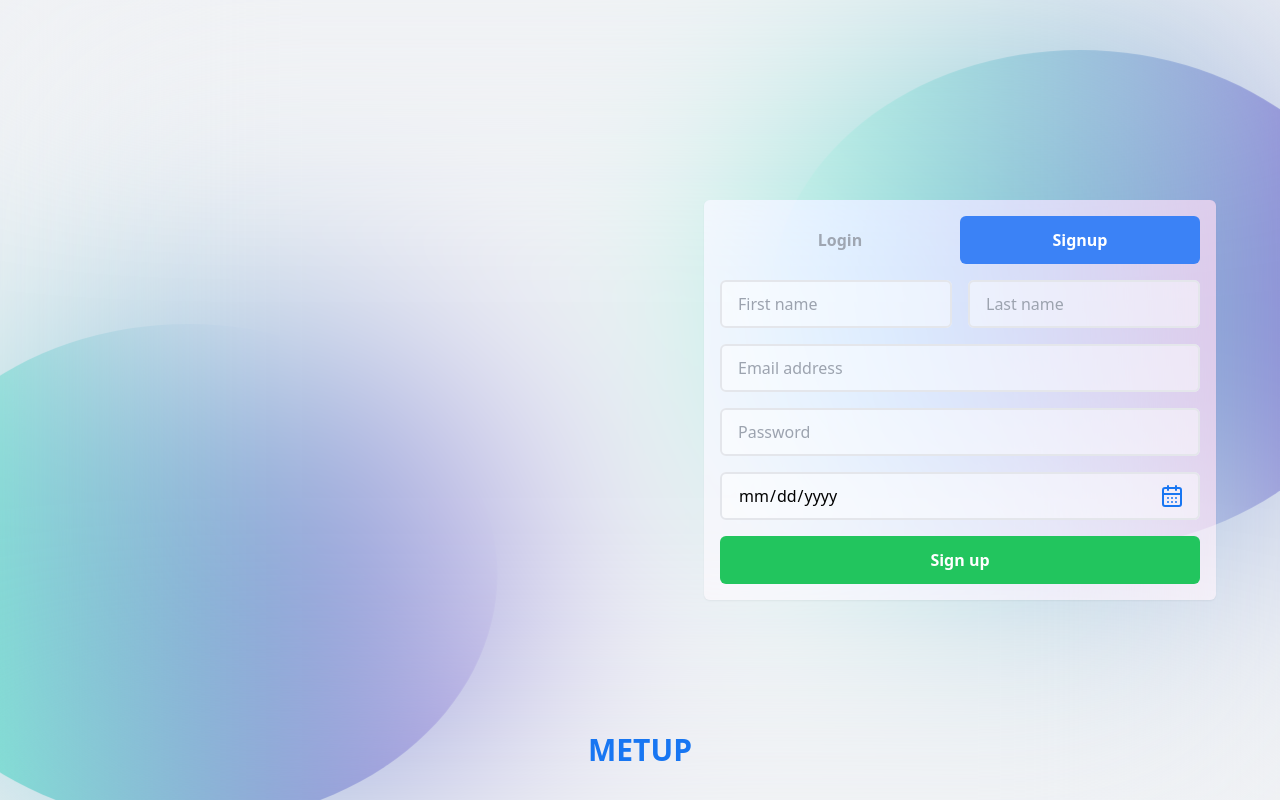
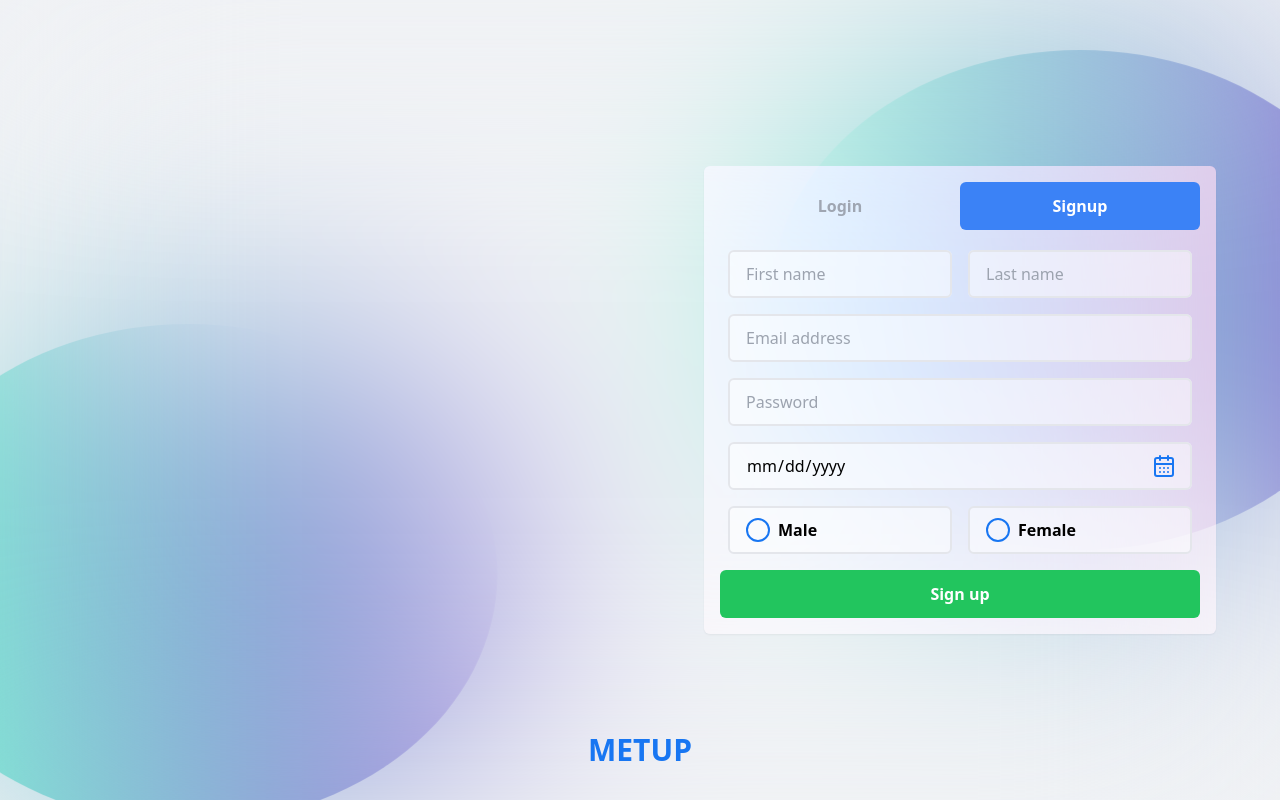
Before and after one commit to SimoSamaa/metup, a Vue app in the folder client/: page /auth in a window 1280 px wide. Both pictures are taken after a click on the button "Signup". Built offline with nearby package versions, Linux system fonts and the light colour scheme; no server answers.

Commit message:
improve improve auth page

```diff
--- a/client/src/components/Logo3D.vue
+++ b/client/src/components/Logo3D.vue
@@ -20,15 +20,15 @@ const path = computed<Function>(() => {
 onMounted(() => {
   const scene = new THREE.Scene();
 
-  const ambientLight = new THREE.AmbientLight(0xffffff, 1.1);
+  const ambientLight = new THREE.AmbientLight(0xffffff, 2.5);
   scene.add(ambientLight);
 
-  const directionalLight = new THREE.DirectionalLight(0xffffff, 1.8);
+  const directionalLight = new THREE.DirectionalLight(0xffffff, 5);
   scene.add(directionalLight);
   directionalLight.position.set(0, 2, 0);
 
-  const pointLight = new THREE.PointLight(0xffffff, 1.8);
-  pointLight.position.set(0, 2, 0);
+  const pointLight = new THREE.PointLight(0xffffff, 5);
+  pointLight.position.set(-2.47, 0.58, 0);
   scene.add(pointLight);
 
   const fbxLoader = new FBXLoader();
--- a/client/src/components/auth/LoginSection.vue
+++ b/client/src/components/auth/LoginSection.vue
@@ -15,6 +15,7 @@
           placeholder="Email address"
           v-model.trim="loginDataForm.email.value"
           :class="{ 'input-error': !loginDataForm.email.isValidate }"
+          @blur="clearValidity('email')"
         >
         <Info v-if="!loginDataForm.email.isValidate" />
       </div>
@@ -27,6 +28,7 @@
           placeholder="Password"
           v-model.trim="loginDataForm.password.value"
           :class="{ 'input-error': !loginDataForm.password.isValidate }"
+          @blur="clearValidity('password')"
         >
         <Info v-if="!loginDataForm.password.isValidate" />
       </div>
@@ -59,6 +61,11 @@ const loginDataForm = reactive({
 });
 
 const validateForm = ref(true);
+
+const clearValidity = (input: string) => {
+  type ElementKey = { [key: string]: { isValidate: boolean; }; };
+  (loginDataForm as ElementKey)[input].isValidate = true;
+};
 
 const checkValidationInput = () => {
   const emailRegex = /^[a-zA-Z0-9._%+-]+@[a-zA-Z0-9.-]+\.[a-zA-Z]{2,}$/;
--- a/client/src/components/auth/SignupSection.vue
+++ b/client/src/components/auth/SignupSection.vue
@@ -3,6 +3,7 @@
     @submit.prevent="submitSignupForm()"
     class="grid gap-4"
   >
+    <div class="grid gap-4 overflow-auto h-[308px] px-2 pt-1">
       <div class="flex gap-4 items-end">
         <!-- FIRST NAME -->
         <div class="data-field ">
@@ -16,6 +17,7 @@
               placeholder="First name"
               v-model.trim="signupDataForm.firstName.value"
               :class="{ 'input-error': !signupDataForm.firstName.isValidate }"
+              @blur="clearValidity('firstName')"
             >
             <Info v-if="!signupDataForm.firstName.isValidate" />
           </div>
@@ -32,6 +34,7 @@
               placeholder="Last name"
               v-model.trim="signupDataForm.lastName.value"
               :class="{ 'input-error': !signupDataForm.lastName.isValidate }"
+              @blur="clearValidity('lastName')"
             >
             <Info v-if="!signupDataForm.lastName.isValidate" />
           </div>
@@ -49,6 +52,7 @@
             placeholder="Email address"
             v-model.trim="signupDataForm.email.value"
             :class="{ 'input-error': !signupDataForm.email.isValidate }"
+            @blur="clearValidity('email')"
           >
           <Info v-if="!signupDataForm.email.isValidate" />
         </div>
@@ -61,6 +65,7 @@
             placeholder="Password"
             v-model.trim="signupDataForm.password.value"
             :class="{ 'input-error': !signupDataForm.password.isValidate }"
+            @blur="clearValidity('password')"
           >
           <Info v-if="!signupDataForm.password.isValidate" />
         </div>
@@ -77,6 +82,7 @@
             placeholder="Password"
             v-model.trim="signupDataForm.date.value"
             :class="{ 'input-error': !signupDataForm.date.isValidate }"
+            @blur="clearValidity('date')"
           >
           <CalendarDays
             class="calendar-days"
@@ -84,13 +90,48 @@
           />
         </div>
       </div>
-
+      <!-- GENDER -->
+      <div class="gender flex gap-4">
+        <label
+          for="male"
+          tabindex="0"
+          :class="{ 'input-error': !signupDataForm.gender.isValidate }"
+          @blur="clearValidity('gender')"
+        >
+          <input
+            type="radio"
+            value="Male"
+            name="gender"
+            id="male"
+            v-model="signupDataForm.gender.value"
+          >
+          <span></span>
+          <p>Male</p>
+        </label>
+        <label
+          for="female"
+          tabindex="0"
+          :class="{ 'input-error': !signupDataForm.gender.isValidate }"
+          @blur="clearValidity('gender')"
+        >
+          <input
+            type="radio"
+            value="Female"
+            name="gender"
+            id="female"
+            v-model="signupDataForm.gender.value"
+          >
+          <span></span>
+          <p>Female</p>
+        </label>
+      </div>
+    </div>
     <button class="custom-btn bg-green-500 hover:bg-green-700">Sign up</button>
   </form>
 </template>
 
 <script setup lang="ts">
-import { ref, reactive } from 'vue';
+import { ref, reactive, onMounted } from 'vue';
 import { Info, CalendarDays } from 'lucide-vue-next';
 
 const signupDataForm = reactive({
@@ -114,9 +155,18 @@ const signupDataForm = reactive({
     value: '',
     isValidate: true,
   },
+  gender: {
+    value: '',
+    isValidate: true,
+  },
 });
 
 const validateForm = ref(true);
+
+const clearValidity = (input: string) => {
+  type ElementKey = { [key: string]: { isValidate: boolean; }; };
+  (signupDataForm as ElementKey)[input].isValidate = true;
+};
 
 const checkValidationInput = () => {
   const emailRegex = /^[a-zA-Z0-9._%+-]+@[a-zA-Z0-9.-]+\.[a-zA-Z]{2,}$/;
@@ -156,6 +206,13 @@ const checkValidationInput = () => {
   } else {
     signupDataForm.date.isValidate = true;
   }
+
+  if (!signupDataForm.gender.value) {
+    signupDataForm.gender.isValidate = false;
+    validateForm.value = false;
+  } else {
+    signupDataForm.gender.isValidate = true;
+  }
 };
 
 const submitSignupForm = async () => {
@@ -169,12 +226,29 @@ const submitSignupForm = async () => {
       lastName: signupDataForm.lastName.value,
       email: signupDataForm.email.value,
       password: signupDataForm.password.value,
-      date: signupDataForm.date.value
+      date: signupDataForm.date.value,
+      gender: signupDataForm.gender.value,
     },);
   } catch (err) {
     console.log((err as { message: string; }));
   }
 };
+
+onMounted(() => {
+  const handleEnterKey = (e: KeyboardEvent) => {
+    const focusedElement = document.activeElement as HTMLElement;
+
+    if (e && e.key === 'Enter') {
+      if (!(focusedElement && focusedElement.tagName.toLowerCase() === 'label')) return;
+      const genderInput = focusedElement.querySelector('[type="radio"]') as HTMLInputElement;
+      genderInput.checked = true;
+      signupDataForm.gender.value = genderInput.value;
+    }
+
+  };
+
+  document.addEventListener('keydown', handleEnterKey);
+});
 </script>
 
 <style scoped lang="scss">
@@ -185,4 +259,51 @@ const submitSignupForm = async () => {
     color: theme('colors.red.500') !important;
   }
 }
+
+// GENDER
+.gender {
+  label {
+    @apply flex-1 flex gap-2 items-center bg-white px-4 h-[48px] rounded-md cursor-pointer bg-opacity-50 border-2 border-third;
+
+    &:focus {
+      @apply outline-none border-blue2;
+    }
+
+    &.input-error {
+      @apply border-red-500 bg-red-100;
+
+      span {
+        @apply border-red-500;
+      }
+
+      p {
+        @apply text-red-500;
+      }
+    }
+
+    input {
+      @apply hidden;
+    }
+
+    span {
+      @apply relative size-6 rounded-full border-blue2 border-2;
+
+      &::before {
+        @apply content-[''] absolute size-4 rounded-full bg-blue2 scale-0 left-1/2 top-1/2 -translate-y-1/2 -translate-x-1/2 transition-transform duration-300;
+      }
+    }
+
+    input:checked ~ span::before {
+      @apply scale-100;
+    }
+
+    input:checked ~ p {
+      @apply text-blue2;
+    }
+
+    p {
+      @apply font-semibold;
+    }
+  }
+}
 </style>
--- a/client/src/scss/helpers/_reset.scss
+++ b/client/src/scss/helpers/_reset.scss
@@ -7,6 +7,14 @@
 @layer base {
   :root {
     @include colorsApp();
+  }
+
+  ::-webkit-scrollbar {
+    @apply w-2 bg-transparent;
+  }
+
+  ::-webkit-scrollbar-thumb {
+    @apply bg-white bg-opacity-50 rounded-full;
   }
 
   #app {
--- a/client/src/scss/main.scss
+++ b/client/src/scss/main.scss
@@ -44,7 +44,7 @@
     @apply absolute text-sm bg-red-500 text-w1 px-4 py-[0.87rem] rounded-md w-[250px] -left-[270px];
 
     &.last-name {
-      @apply top-4 left-1/2 -translate-x-1/2 w-[calc(100%-2rem)];
+      @apply top-[17px] left-1/2 -translate-x-1/2 w-[calc(100%-2rem)];
     }
 
     $arrowDirection: (
```
Lines whose indentation alone changed are shown as unchanged.
